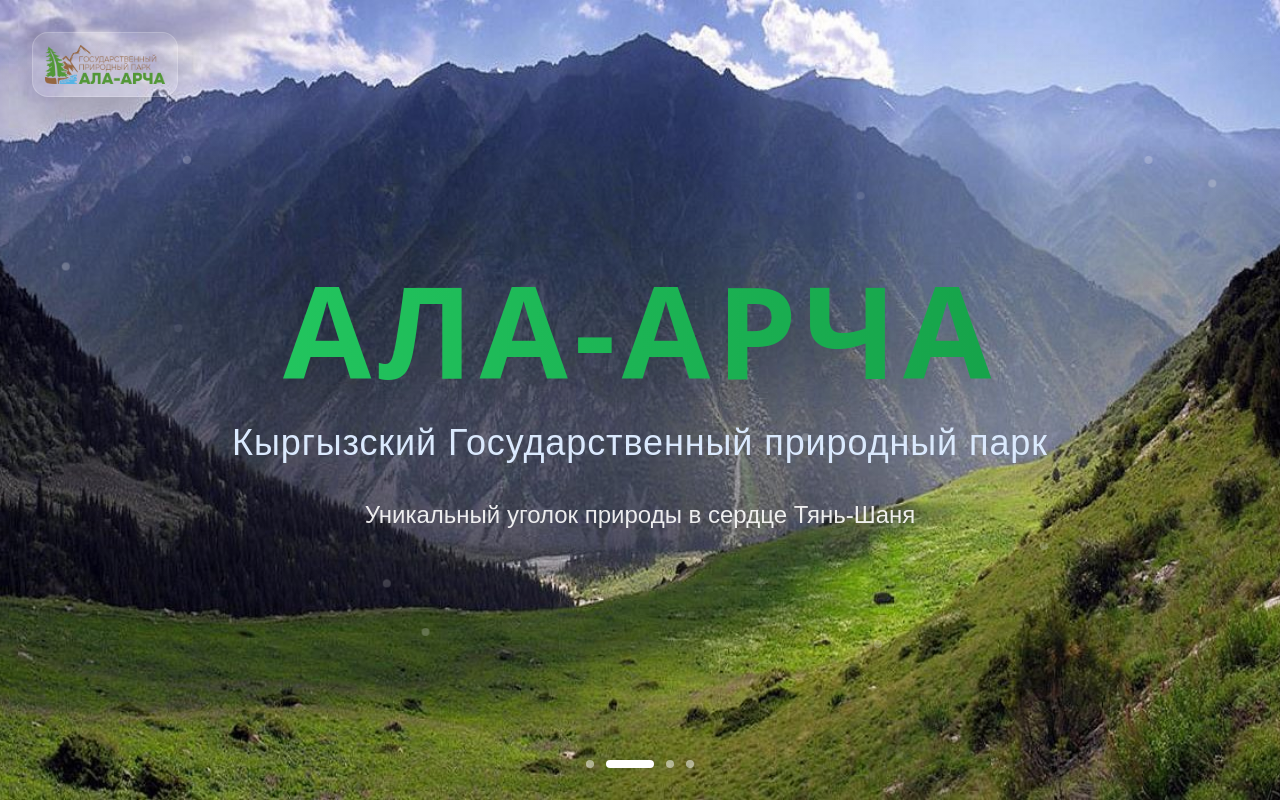
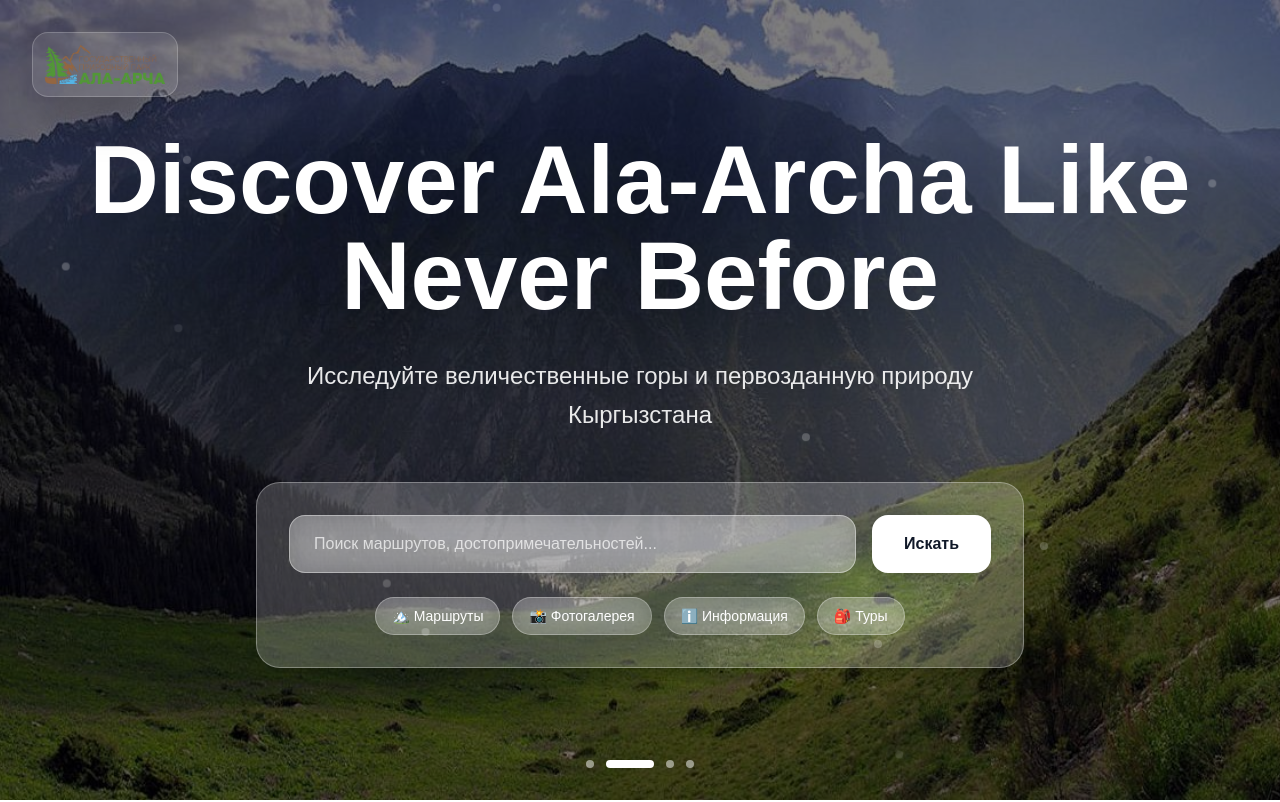
Before and after one commit to asekovasi/ala-archa, a Next.js app: page / in a window 1280 px wide. Shown: the top 802 px of the page. Built offline with nearby package versions, Linux system fonts and the light colour scheme.

Commit message:
design update

```diff
--- a/app/page.tsx
+++ b/app/page.tsx
@@ -98,14 +98,14 @@
         </div>
       </div>
 
-      {/* Hero Section with 3D Effect */}
+      {/* Hero Section with Modern Design */}
       <section
         ref={heroRef}
         className="relative min-h-screen flex items-center justify-center px-4 transition-transform duration-300 ease-out"
         style={{ transformStyle: 'preserve-3d' }}
       >
+        {/* Background Image with Dark Overlay */}
         <div className="absolute inset-0 overflow-hidden">
-          {/* Image Slider */}
           <div className="absolute inset-0">
             {images.map((image, index) => (
               <div
@@ -123,31 +123,55 @@
                   quality={100}
                   unoptimized
                 />
-                <div className="absolute inset-0 bg-gradient-to-t from-black/5 to-transparent"></div>
               </div>
             ))}
           </div>
+          {/* Dark Overlay */}
+          <div className="absolute inset-0 bg-black/50 z-10"></div>
         </div>
 
-        <div className="relative z-30 text-center max-w-6xl mx-auto animate-slide-up">
-          <h1 className="text-7xl md:text-9xl font-bold mb-6 drop-shadow-2xl transform-gpu">
-            <span className="inline-block animate-float bg-clip-text text-transparent" style={{
-              backgroundImage: 'linear-gradient(to right, rgb(34, 197, 94), rgb(22, 163, 74))',
-              WebkitBackgroundClip: 'text',
-              WebkitTextFillColor: 'transparent',
-              fontFamily: 'system-ui, -apple-system, sans-serif',
-              letterSpacing: '0.05em',
-              fontWeight: 700
-            }}>
-              АЛА-АРЧА
-            </span>
+        {/* Content */}
+        <div className="relative z-30 text-center max-w-6xl mx-auto w-full animate-slide-up px-4">
+          {/* Main Heading */}
+          <h1 className="text-5xl sm:text-6xl md:text-7xl lg:text-8xl font-bold mb-6 md:mb-8 text-white drop-shadow-2xl">
+            Discover Ala-Archa Like Never Before
           </h1>
-          <p className="text-2xl md:text-4xl text-blue-100 mb-8 font-light tracking-wide">
-            Кыргызский Государственный природный парк
+
+          <p className="text-lg sm:text-xl md:text-2xl text-white/90 mb-8 md:mb-12 max-w-3xl mx-auto leading-relaxed">
+            Исследуйте величественные горы и первозданную природу Кыргызстана
           </p>
-          <p className="text-xl md:text-2xl text-white/90 max-w-3xl mx-auto leading-relaxed">
-            Уникальный уголок природы в сердце Тянь-Шаня
-          </p>
+
+          {/* Glassmorphism Search Block */}
+          <div className="max-w-3xl mx-auto">
+            <div className="bg-white/20 backdrop-blur-lg rounded-3xl p-6 md:p-8 shadow-lg border border-white/30">
+              <div className="flex flex-col sm:flex-row gap-4">
+                <input
+                  type="text"
+                  placeholder="Поиск маршрутов, достопримечательностей..."
+                  className="flex-1 px-6 py-4 rounded-2xl bg-white/30 backdrop-blur-md border border-white/40 text-white placeholder-white/70 focus:outline-none focus:ring-2 focus:ring-white/50 transition-all duration-300"
+                />
+                <button className="px-8 py-4 bg-white text-gray-900 rounded-2xl font-semibold hover:bg-white/90 transition-all duration-300 shadow-lg hover:shadow-xl transform hover:scale-105">
+                  Искать
+                </button>
+              </div>
+
+              {/* Quick Links */}
+              <div className="mt-6 flex flex-wrap gap-3 justify-center">
+                <button className="px-4 py-2 bg-white/20 backdrop-blur-md rounded-full text-white text-sm hover:bg-white/30 transition-all duration-300 border border-white/30">
+                  🏔️ Маршруты
+                </button>
+                <button className="px-4 py-2 bg-white/20 backdrop-blur-md rounded-full text-white text-sm hover:bg-white/30 transition-all duration-300 border border-white/30">
+                  📸 Фотогалерея
+                </button>
+                <button className="px-4 py-2 bg-white/20 backdrop-blur-md rounded-full text-white text-sm hover:bg-white/30 transition-all duration-300 border border-white/30">
+                  ℹ️ Информация
+                </button>
+                <button className="px-4 py-2 bg-white/20 backdrop-blur-md rounded-full text-white text-sm hover:bg-white/30 transition-all duration-300 border border-white/30">
+                  🎒 Туры
+                </button>
+              </div>
+            </div>
+          </div>
         </div>
 
         {/* Floating particles */}
```
